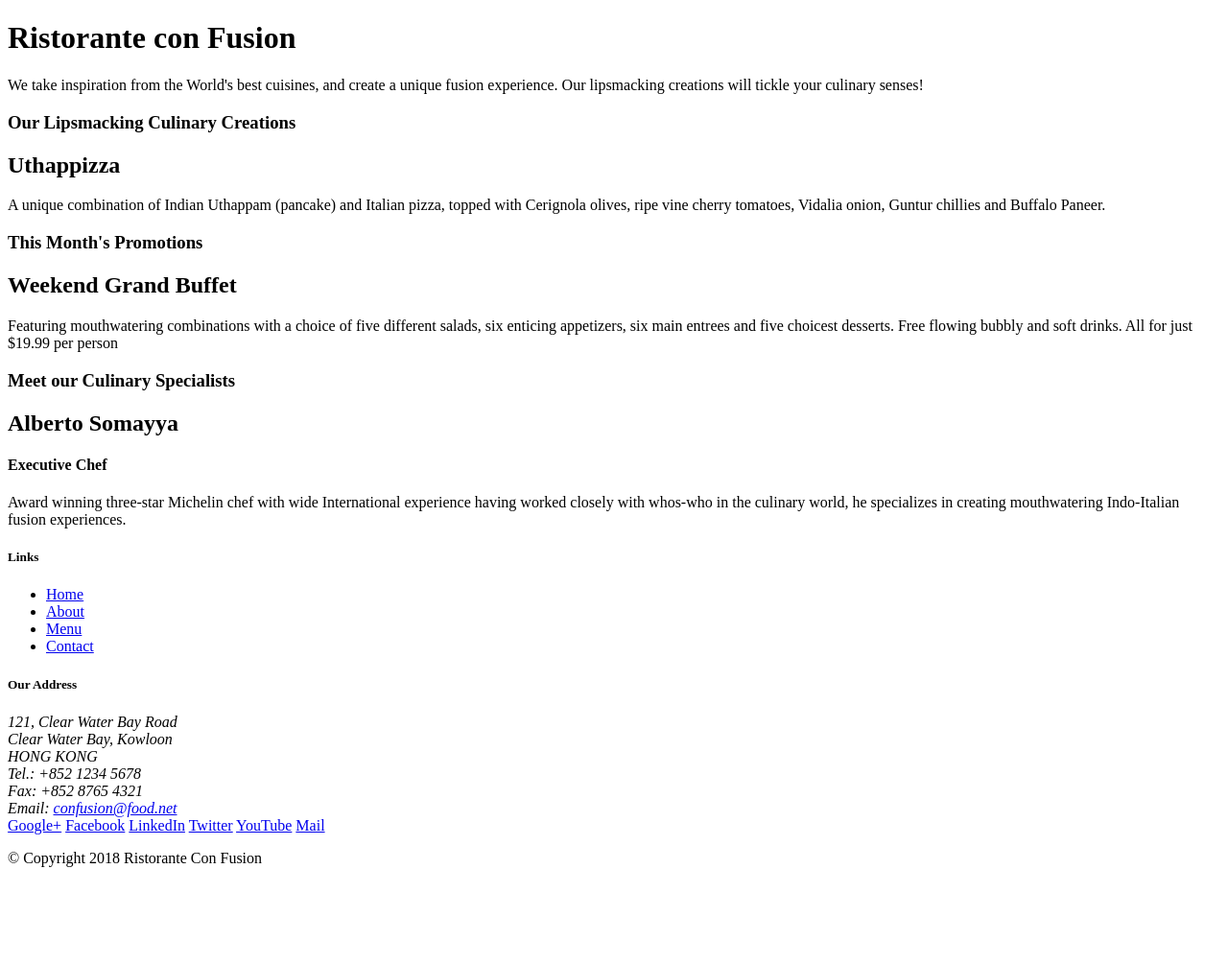
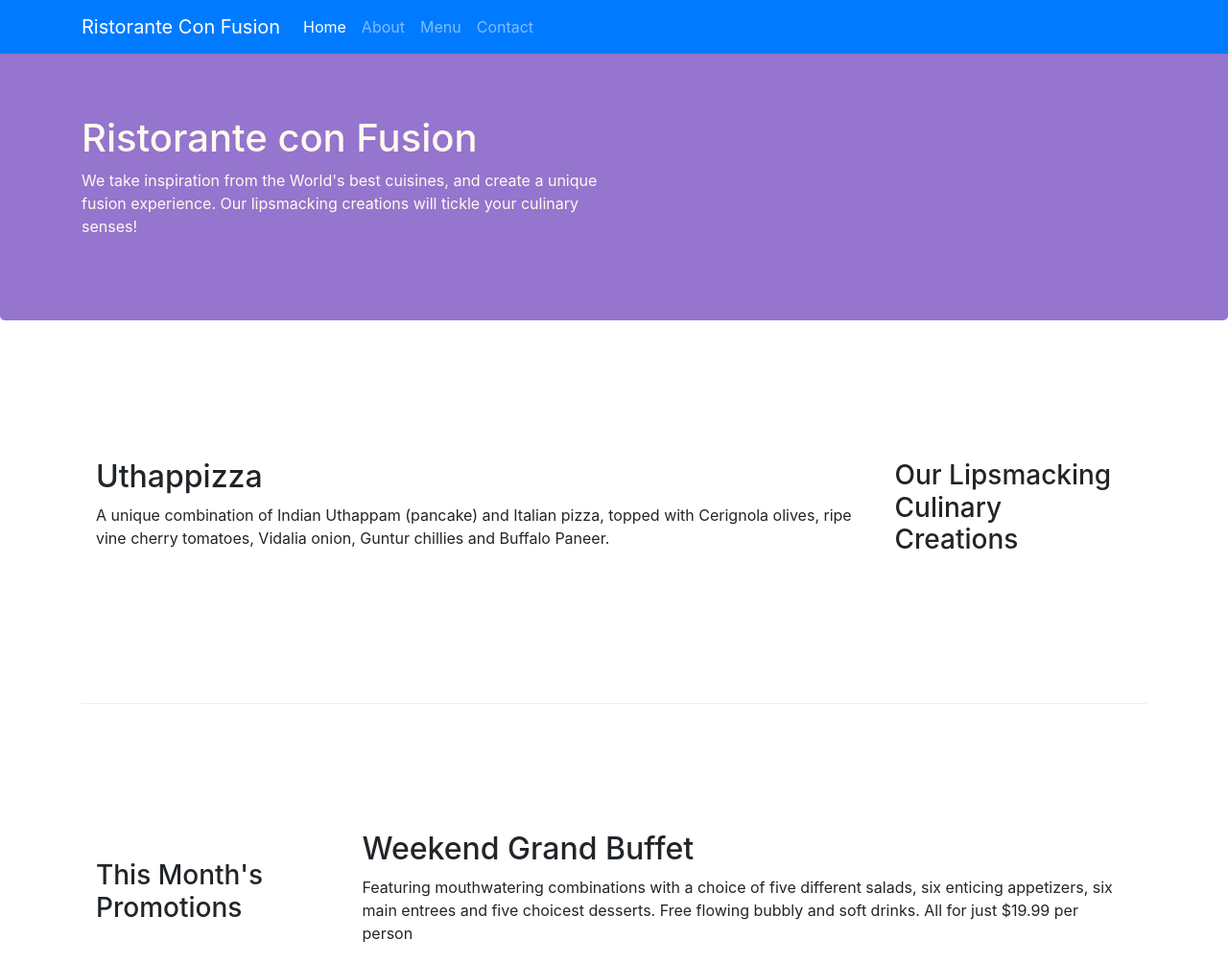
Before and after one commit to Goutham-Annem/Bootstrap4-UI-Development, a website: page index.html in a window 1280 px wide. Shown: the top 1004 px of the page at 96% size. Before the commit the page ends 920 px from the top, so only its background shows below. Drawn offline with nearby package versions, Linux system fonts and the light colour scheme.

Commit message:
Second setup

```diff
--- /dev/null
+++ b/css/styles.css
@@ -0,0 +1,38 @@
+.row-header{
+  margin:0px auto'
+  padding:0px auto;
+}
+
+.row-content{
+  margin:0px auto;
+  padding:50px 0px 50px 0px;
+  border-bottom:1px ridge;
+  min-height:400px
+}
+
+.footer{
+  background-color: #D1C4E9;
+  margin:0px auto;
+  padding:20px 0px 20px 0px;
+}
+
+.jumbotron{
+  padding:70px 30px 70px 30px;
+  margin:0px auto;
+  background-color: #9575CD;
+  color: floralwhite;
+}
+
+.address{
+  font-size:80%;
+  margin:0px:
+  color:#0f0f0f;
+}
+
+body{
+    padding:50px 0px 0px 0px;
+    z-index:0;
+}
+.navbar-dark{
+     background-color: #512DA8;
+}
--- a/index.html
+++ b/index.html
@@ -4,49 +4,74 @@
 <head>
     <title>Ristorante Con Fusion</title>
 </head>
+<!-- Required meta tags always come first -->
+    <meta charset="utf-8">
+    <meta name="viewport" content="width=device-width, initial-scale=1, shrink-to-fit=no">
+    <meta http-equiv="x-ua-compatible" content="ie=edge">
+
+    <!-- Bootstrap CSS -->
+    <link rel="stylesheet" href="node_modules/bootstrap/dist/css/bootstrap.min.css">
+    <link rel="stylesheet" href="/css/styles.css">
 
 <body>
-
-    <header>
-        <div>
-            <div>
-                <div>
+  <nav class="navbar navbar-dark navbar-expand-sm bg-primary fixed-top">
+        <div class="container">
+          <button class="navbar-toggler" type="button" data-toggle="collapse" data-target="#Navbar">
+                <span class="navbar-toggler-icon"></span>
+          </button>
+           <a class="navbar-brand" href="#">Ristorante Con Fusion</a>
+           <div class="collapse navbar-collapse" id="Navbar">
+             <ul class="navbar-nav mr-auto">
+                <ul class="navbar-nav mr-auto">
+                    <li class="nav-item active"><a class="nav-link" href="#">Home</a></li>
+                    <li class="nav-item"><a class="nav-link" href="./aboutus.html">About</a></li>
+                    <li class="nav-item"><a class="nav-link" href="#">Menu</a></li>
+                    <li class="nav-item"><a class="nav-link" href="#">Contact</a></li>
+                </ul>
+              </ul>
+            </div>
+        </div>
+  </nav>
+    <header class = "jumbotron">
+        <div class = "container">
+            <div class = "row row-header">
+                <div class = "col-12 col-sm-6">
                     <h1>Ristorante con Fusion</h1>
                     <p>We take inspiration from the World's best cuisines, and create a unique fusion experience. Our lipsmacking creations will tickle your culinary senses!</p>
                 </div>
-                <div>
+                <div class = "col-12 col-sm">
                 </div>
             </div>
         </div>
     </header>
 
-    <div>
-        <div>
-            <div>
+    <div class = "container">
+        <div class = "row row-content align-items-center">
+            <div class = "col-12 col-sm-4 order-sm-last col-md-3">
                 <h3>Our Lipsmacking Culinary Creations</h3>
             </div>
-            <div>
+            <div class = "col-12 col-sm order-sm-first col-md">
                 <h2>Uthappizza</h2>
                 <p>A unique combination of Indian Uthappam (pancake) and Italian pizza, topped with Cerignola olives, ripe vine cherry tomatoes, Vidalia onion, Guntur chillies and Buffalo Paneer.</p>
             </div>
         </div>
 
 
-        <div>
-            <div>
+        <div class ="row row-content align-items-center">
+            <div class = "col-12 col-sm-4 col-md-3">
                 <h3>This Month's Promotions</h3>
             </div>
-            <div>
+            <div class = "col-12 col-sm col-md">
                 <h2>Weekend Grand Buffet</h2>
                 <p>Featuring mouthwatering combinations with a choice of five different salads, six enticing appetizers, six main entrees and five choicest desserts. Free flowing bubbly and soft drinks. All for just $19.99 per person </p>
             </div>
         </div>
 
-        <div>
-            <div>
+        <div class= "row row-content align-items-center">
+            <div class = "col-12 col-sm-4 order-sm-last col-md-3">
                 <h3>Meet our Culinary Specialists</h3>
             </div>
-            <div>
+            <div class = "col-12 col-sm order-sm-first col-md">
                 <h2>Alberto Somayya</h2>
                 <h4>Executive Chef</h4>
                 <p>Award winning three-star Michelin chef with wide International experience having worked closely with whos-who in the culinary world, he specializes in creating mouthwatering Indo-Italian fusion experiences. </p>
@@ -54,19 +79,19 @@
         </div>
     </div>
 
-    <footer>
-        <div>
-            <div>
-                <div>
+    <footer class="footer">
+        <div class = "container">
+            <div class = "row ">
+                <div class = "col-4 offset-1 col-sm-2">
                     <h5>Links</h5>
-                    <ul>
+                    <ul class="list-unstyled">
                         <li><a href="#">Home</a></li>
                         <li><a href="#">About</a></li>
                         <li><a href="#">Menu</a></li>
                         <li><a href="#">Contact</a></li>
                     </ul>
                 </div>
-                <div>
+                <div class = "col-7 col-sm-5 address">
                     <h5>Our Address</h5>
                     <address>
 		              121, Clear Water Bay Road<br>
@@ -77,8 +102,8 @@
 		              Email: <a href="mailto:confusion@food.net">confusion@food.net</a>
 		           </address>
                 </div>
-                <div>
-                    <div>
+                <div class ="col-12 col-sm-4 align-self-center">
+                    <div class="text-center">
                         <a href="http://google.com/+">Google+</a>
                         <a href="http://www.facebook.com/profile.php?id=">Facebook</a>
                         <a href="http://www.linkedin.com/in/">LinkedIn</a>
@@ -88,14 +113,17 @@
                     </div>
                 </div>
            </div>
-           <div>
-                <div>
+           <div class="row justify-content-center">
+                <div class  "col-auto">
                     <p>© Copyright 2018 Ristorante Con Fusion</p>
                 </div>
            </div>
         </div>
     </footer>
-
+    <!-- jQuery first, then Popper.js, then Bootstrap JS. -->
+    <script src="node_modules/jquery/dist/jquery.slim.min.js"></script>
+    <script src="node_modules/popper.js/dist/umd/popper.min.js"></script>
+    <script src="node_modules/bootstrap/dist/js/bootstrap.min.js"></script>
 </body>
 
 </html>
```
Also changed, not shown: aboutus.html (added, +146 -0 lines), package.json (+6 -1 lines), 1 other file.
